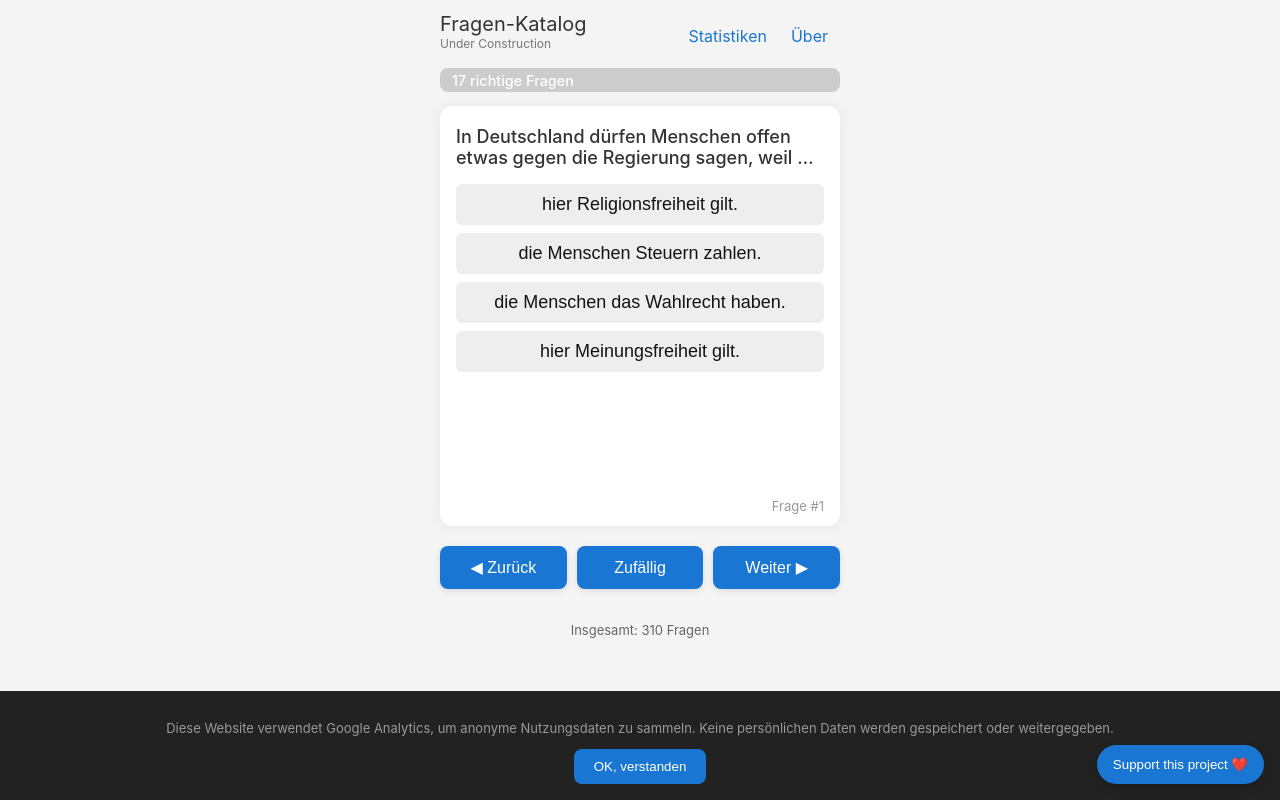
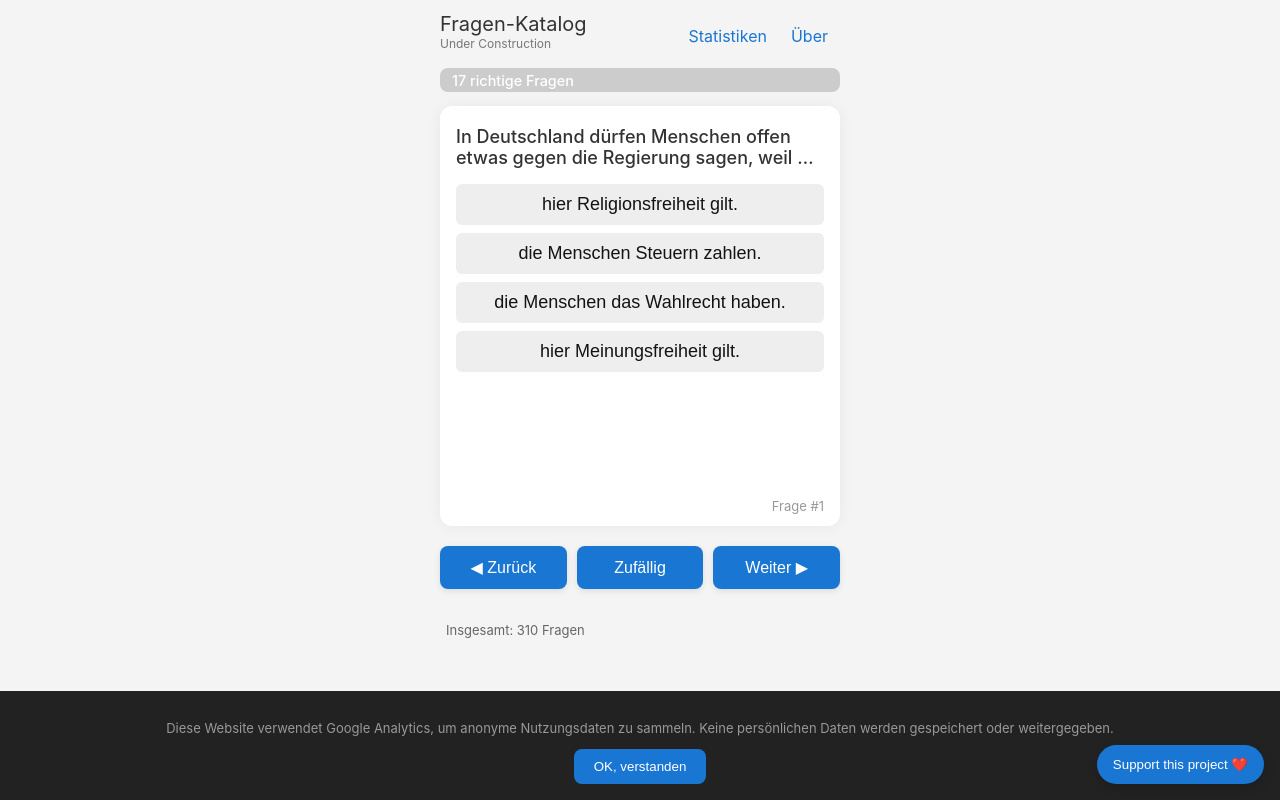
Before and after one commit to roieshalom/fragen-katalog-v2, a React (Vite) app: page / in a window 1280 px wide. Built offline with nearby package versions, Linux system fonts and the light colour scheme.

Commit message:
Fix: align 'Insgesamt' text to bottom left

```diff
--- a/src/style.css
+++ b/src/style.css
@@ -248,10 +248,11 @@ button.controls-disabled {
 /* === Footer === */
 .info-footer {
   width: 100%;
-  text-align: center;
+  text-align: left; /* 👈 changed from center */
   font-size: 13px;
   color: #666;
   margin-bottom: 10px;
+  padding-left: 12px; /* optional: adds nice spacing from edge */
 }
 
 .question-number {
```
